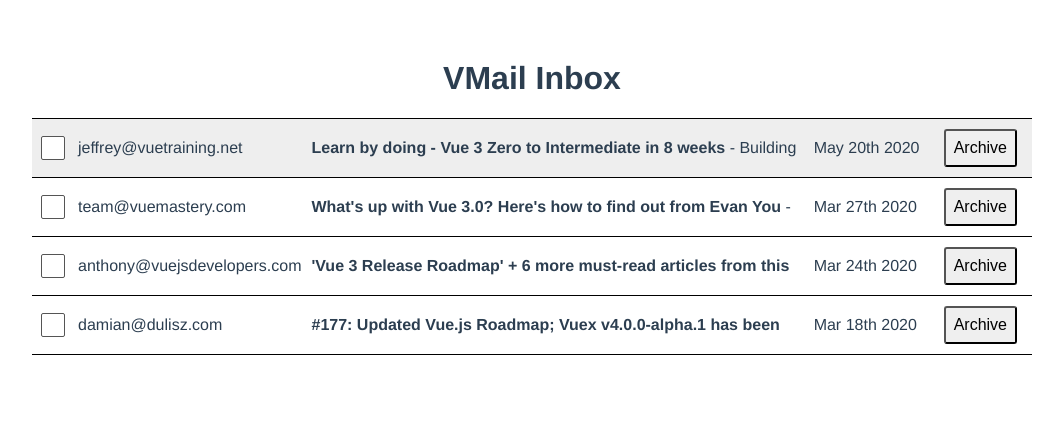
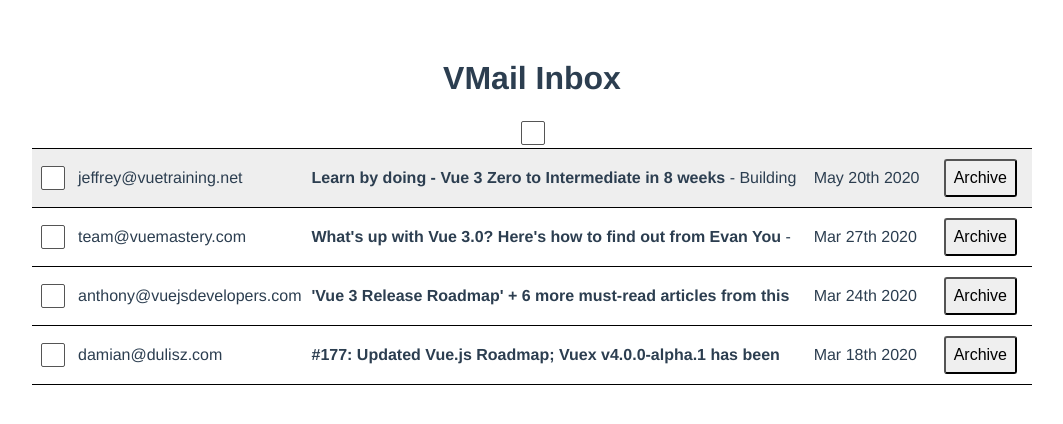
Before and after one commit to jaykiim/vue3-gmail-clone, a Vue app: page / in a window 1280 px wide. Shown: the top 424 px of the page, without its empty margins (108-1171 px from the left). Built offline with nearby package versions, Linux system fonts and the light colour scheme; data requests are answered from the project's data file.

Commit message:
전체 선택 체크박스 생성

```diff
--- /dev/null
+++ b/src/components/BulkActionBar.vue
@@ -0,0 +1,47 @@
+<template>
+  <div>
+    <input
+      type="checkbox"
+      :checked="allEmailsSelected"
+      :class="[someEmailsSelected ? 'partial-check' : '']"
+      @click="bulkSelect"
+    />
+  </div>
+</template>
+
+<script>
+import useEmailSelection from "@/composables/use-email-selection.js";
+import { computed } from "vue";
+
+export default {
+  setup(props) {
+    const emailSelection = useEmailSelection();
+    const numberSelected = computed(() => emailSelection.emails.size);
+    const numberEmails = props.emails.length;
+
+    const allEmailsSelected = computed(() => numberSelected.value === numberEmails);
+    const someEmailsSelected = computed(
+      () => numberSelected.value > 0 && numberSelected.value < numberEmails
+    );
+
+    const bulkSelect = () => {
+      if (allEmailsSelected.value) emailSelection.clear();
+      else emailSelection.addMultiple(props.emails);
+    };
+
+    return {
+      allEmailsSelected,
+      someEmailsSelected,
+      bulkSelect,
+    };
+  },
+  props: {
+    emails: {
+      type: Array,
+      required: true,
+    },
+  },
+};
+</script>
+
+<style lang="scss" scoped></style>
--- a/src/components/MailTable.vue
+++ b/src/components/MailTable.vue
@@ -1,4 +1,5 @@
 <template>
+  <BulkActionBar :emails="unarchivedEmails" />
   <table class="mail-table">
     <tbody>
       <tr
@@ -7,7 +8,11 @@
         :class="['clickable', email.read ? 'read' : '']"
       >
         <td>
-          <input type="checkbox" />
+          <input
+            type="checkbox"
+            @click="emailSelection.toggle(email)"
+            :checked="emailSelection.emails.has(email)"
+          />
         </td>
         <td @click="openEmail(email)">{{ email.from }}</td>
         <td @click="openEmail(email)">
@@ -35,11 +40,15 @@
 
 import MailView from "@/components/MailView.vue";
 import Modal from "@/components/Modal.vue";
+import BulkActionBar from "@/components/BulkActionBar.vue";
+import useEmailSelection from "@/composables/use-email-selection.js";
 
 export default {
   async setup() {
-    let { data: emails } = await axios.get("http://localhost:3000/emails");
+    const { data: emails } = await axios.get("http://localhost:3000/emails");
+
     return {
+      emailSelection: useEmailSelection(),
       format,
       emails: ref(emails),
       openedEmail: ref(null),
@@ -48,6 +57,7 @@
   components: {
     MailView,
     Modal,
+    BulkActionBar,
   },
   computed: {
     sortedEmails() {
--- /dev/null
+++ b/src/composables/use-email-selection.js
@@ -0,0 +1,23 @@
+import { reactive } from "vue";
+
+const emails = reactive(new Set());
+export const useEmailSelection = () => {
+  const toggle = (email) => {
+    if (emails.has(email)) emails.delete(email);
+    else emails.add(email);
+  };
+
+  const clear = () => emails.clear();
+  const addMultiple = (newEmails) => {
+    newEmails.forEach((e) => emails.add(e));
+  };
+
+  return {
+    emails,
+    toggle,
+    clear,
+    addMultiple,
+  };
+};
+
+export default useEmailSelection;
```
